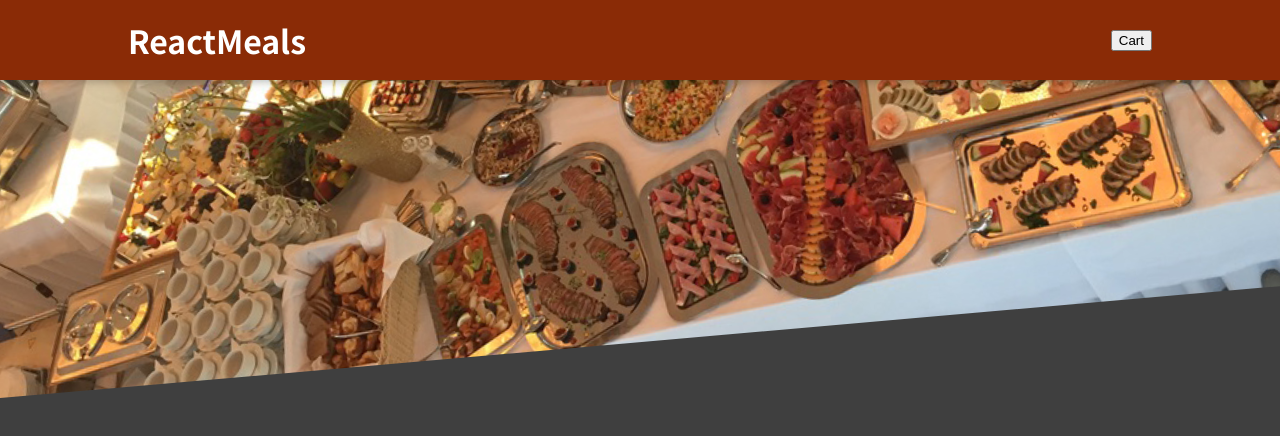
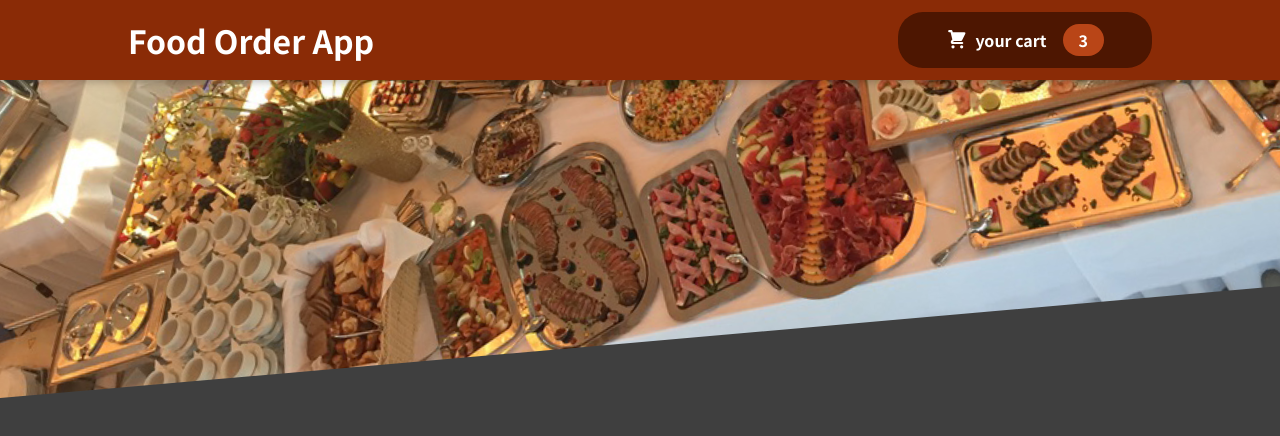
Before and after one commit to NinaCrnkovic/food-order-app, a React (Create React App) app: page / in a window 1280 px wide. Shown: the top 436 px of the page. Built offline with nearby package versions, Linux system fonts and the light colour scheme.

Commit message:
added HeaderCartButon component and css

```diff
--- /dev/null
+++ b/src/components/Cart/CartIcon.js
@@ -0,0 +1,13 @@
+const CartIcon = () => {
+    return (
+      <svg
+        xmlns='http://www.w3.org/2000/svg'
+        viewBox='0 0 20 20'
+        fill='currentColor'
+      >
+        <path d='M3 1a1 1 0 000 2h1.22l.305 1.222a.997.997 0 00.01.042l1.358 5.43-.893.892C3.74 11.846 4.632 14 6.414 14H15a1 1 0 000-2H6.414l1-1H14a1 1 0 00.894-.553l3-6A1 1 0 0017 3H6.28l-.31-1.243A1 1 0 005 1H3zM16 16.5a1.5 1.5 0 11-3 0 1.5 1.5 0 013 0zM6.5 18a1.5 1.5 0 100-3 1.5 1.5 0 000 3z' />
+      </svg>
+    );
+  };
+
+  export default CartIcon;
--- a/src/components/Layout/Header.js
+++ b/src/components/Layout/Header.js
@@ -1,14 +1,15 @@
 import React from "react";
 import mealsImage from "../../assets/meals.jpg";
 import classes from "./Header.module.css"
+import HeaderCartButton from "./HeaderCartButton";
 
 
 const Header =(props)=>{
 return(
     <React.Fragment>
         <header className={classes.header}>
-           <h1>ReactMeals</h1>
-        <button>Cart</button>
+           <h1>Food Order App</h1>
+        <HeaderCartButton></HeaderCartButton>
         </header>
         <div className={classes['main-image']}>
             <img src={mealsImage} alt="A table full of food!"/>
--- /dev/null
+++ b/src/components/Layout/HeaderCartButton.js
@@ -0,0 +1,13 @@
+import CartIcon from "../Cart/CartIcon";
+import classes from "./HeaderCartButton.module.css"
+const HeaderCartButton = (props)=>{
+    return <button className={classes.button}>
+        <span className={classes.icon}>
+            <CartIcon/>
+        </span>
+        <span>your cart</span>
+        <span className={classes.badge}>3</span>
+    </button>
+};
+
+export default HeaderCartButton;
--- /dev/null
+++ b/src/components/Layout/HeaderCartButton.module.css
@@ -0,0 +1,59 @@
+.button {
+    cursor: pointer;
+    font: inherit;
+    border: none;
+    background-color: #4d1601;
+    color: white;
+    padding: 0.75rem 3rem;
+    display: flex;
+    justify-content: space-around;
+    align-items: center;
+    border-radius: 25px;
+    font-weight: bold;
+  }
+
+  .button:hover,
+  .button:active {
+    background-color: #2c0d00;
+  }
+
+  .icon {
+    width: 1.35rem;
+    height: 1.35rem;
+    margin-right: 0.5rem;
+  }
+
+  .badge {
+    background-color: #b94517;
+    padding: 0.25rem 1rem;
+    border-radius: 25px;
+    margin-left: 1rem;
+    font-weight: bold;
+  }
+
+  .button:hover .badge,
+  .button:active .badge {
+    background-color: #92320c;
+  }
+
+  .bump {
+    animation: bump 300ms ease-out;
+  }
+
+  @keyframes bump {
+    0% {
+      transform: scale(1);
+    }
+    10% {
+      transform: scale(0.9);
+    }
+    30% {
+      transform: scale(1.1);
+    }
+    50% {
+      transform: scale(1.15);
+    }
+    100% {
+      transform: scale(1);
+    }
+  }
```
